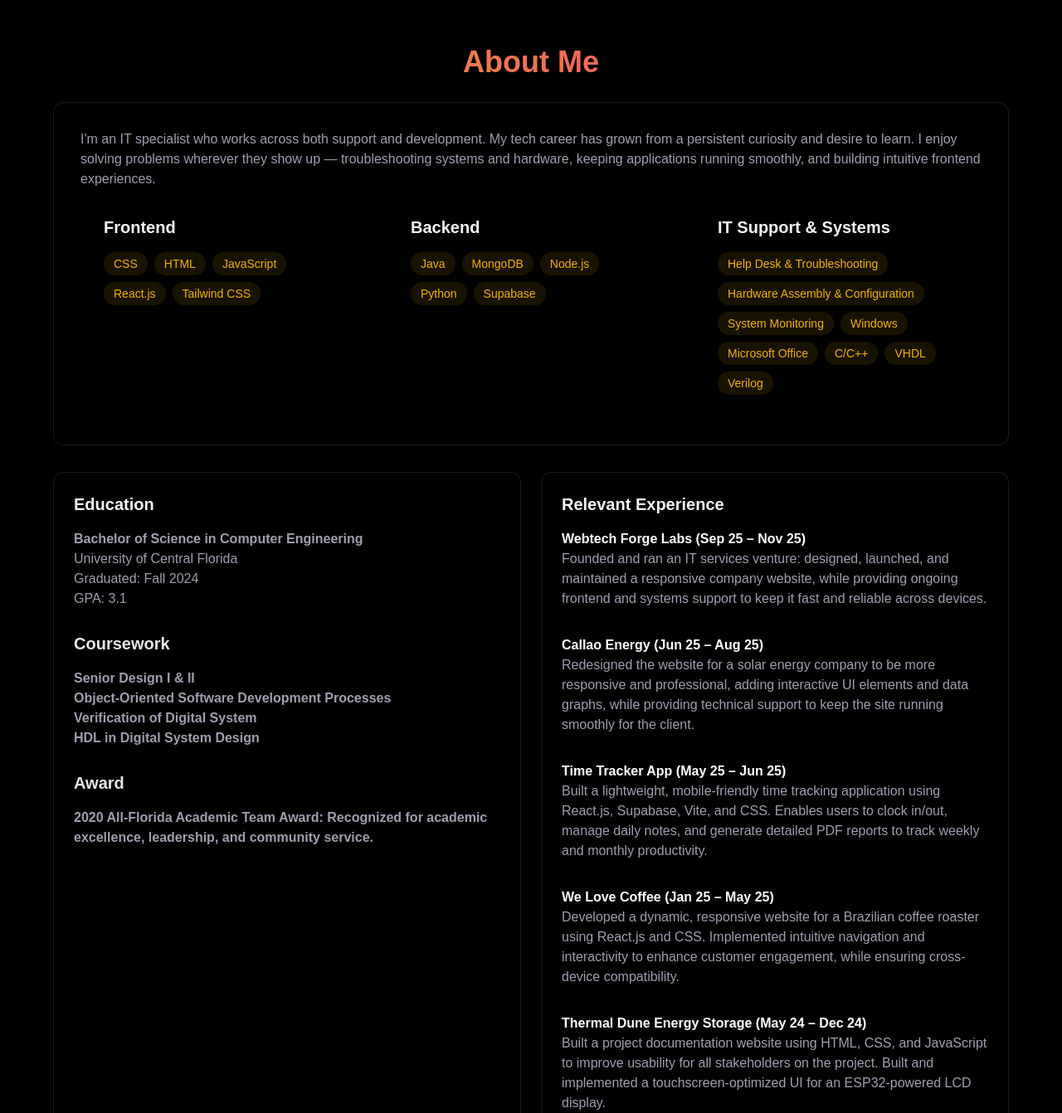
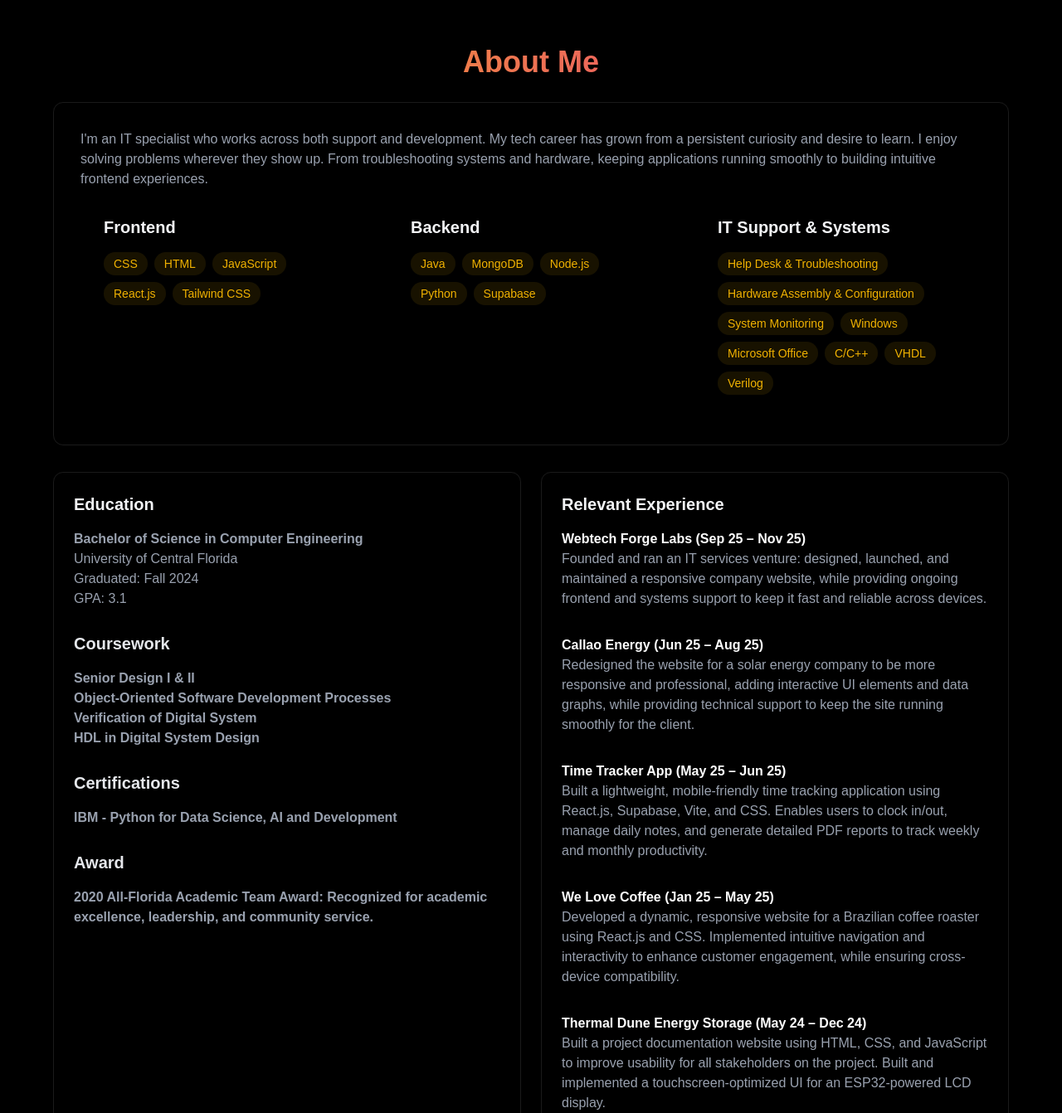
Before and after one commit to fpfrances/portfolio, a React (Vite) app: page / in a window 1280 px wide. Shown: the part 845-2187 px from the top of the page at 83% size. Built offline with nearby package versions, Linux system fonts and the light colour scheme.

Commit message:
Refactor About, Contact, and Home sections for improved clarity and consistency

```diff
--- a/src/components/sections/About.jsx
+++ b/src/components/sections/About.jsx
@@ -38,7 +38,7 @@ export const About = () => {
                 <div className="rounded-xl p-8 border border-white/10 hover:-translate-y-1 hover:border-yellow-500/30 transition-all hover:shadow-[0_0_20px_rgba(234,179,8,0.4)]">
                 <p className="text-gray-400 mb-1">
                 I'm an IT specialist who works across both support and development. My tech career has grown from a persistent curiosity and desire to learn.
-                I enjoy solving problems wherever they show up — troubleshooting systems and hardware, keeping applications running smoothly, and building intuitive frontend experiences.
+                I enjoy solving problems wherever they show up. From troubleshooting systems and hardware, keeping applications running smoothly to building intuitive frontend experiences.
                 </p>
 
                 <div className="grid grid-cols-1 md:grid-cols-3 gap-6">
@@ -94,6 +94,11 @@ export const About = () => {
                                 <p><strong>HDL in Digital System Design</strong></p><br></br>
                             </li>
                             <li>
+                                <h3 className="text-xl font-bold mb-4 text-gray-200">Certifications</h3>
+                                <strong>IBM - Python for Data Science, AI and Development</strong><br></br>
+                                <br></br>
+                            </li>
+                            <li>
                                 <h3 className="text-xl font-bold mb-4 text-gray-200">Award</h3>
                                 <strong>2020 All-Florida Academic Team Award: Recognized for academic excellence, leadership, and community service.</strong><br></br>
                                 <br></br>
--- a/src/components/sections/Contact.jsx
+++ b/src/components/sections/Contact.jsx
@@ -71,7 +71,7 @@ export const Contact = () => {
                             </textarea>
                         </div>
                         <button type="submit" className="translate-y-10 justify-center items-center sm:translate-x-43 sm:w-[12.5rem] w-[15rem] mx-auto bg-gradient-to-r from-yellow-500 to-pink-600 text-white py-3 rounded-full font-medium transition relative overflow-hidden hover:shadow-[0_0_50px_rgba(234,179,8,0.4)]">Send Message</button>
-                        <div className="translate-y-60 sm:translate-y-120 flex justify-center items-center gap-5">
+                        <div className="translate-y-60 sm:translate-y-60 flex justify-center items-center gap-5">
                         <a href="https://www.linkedin.com/in/filipefrances/" target="_blank">
                             <FaLinkedin className="text-3xl text-blue-500 hover:text-blue-600 transition" />
                         </a>
--- a/src/components/sections/Home.jsx
+++ b/src/components/sections/Home.jsx
@@ -6,8 +6,8 @@ export const Home = () => {
             <div className="text-center z-10 px-4">
                 <h1 className="text-5xl md:text-7xl font-bold mb-6 bg-gradient-to-r from-yellow-500 to-pink-600 bg-clip-text text-transparent leading-right">Welcome to My Portfolio</h1>
                 <p className="text-gray-300 text-lg mb-9 max-w-auto mx-auto">
-                Hi there! Buckle up — welcome to my digital wonderland!<br></br>
-                I'm an IT Support & Frontend Development specialist who loves solving problems — from keeping systems running smoothly to building intuitive user interfaces.<br></br>
+                Hi there! Buckle up and welcome to my digital wonderland!<br></br>
+                I'm an IT Support & Frontend Development specialist who loves solving problems from keeping systems running smoothly to building intuitive user interfaces.<br></br>
                 Here you'll find some of my projects, get to know me, and my world of tech in my virtual space.<br></br>
                 Make yourself at home, click around, and I hope you find something that sparks your interest!</p><br></br>
                 <a href="#about" className="bg-gradient-to-r from-yellow-500 to-pink-600 py-4 px-7 rounded-full font-medium transition relative overflow-hidden hover:shadow-[0_0_50px_rgba(234,179,8,0.4)]">Learn more</a>
```
